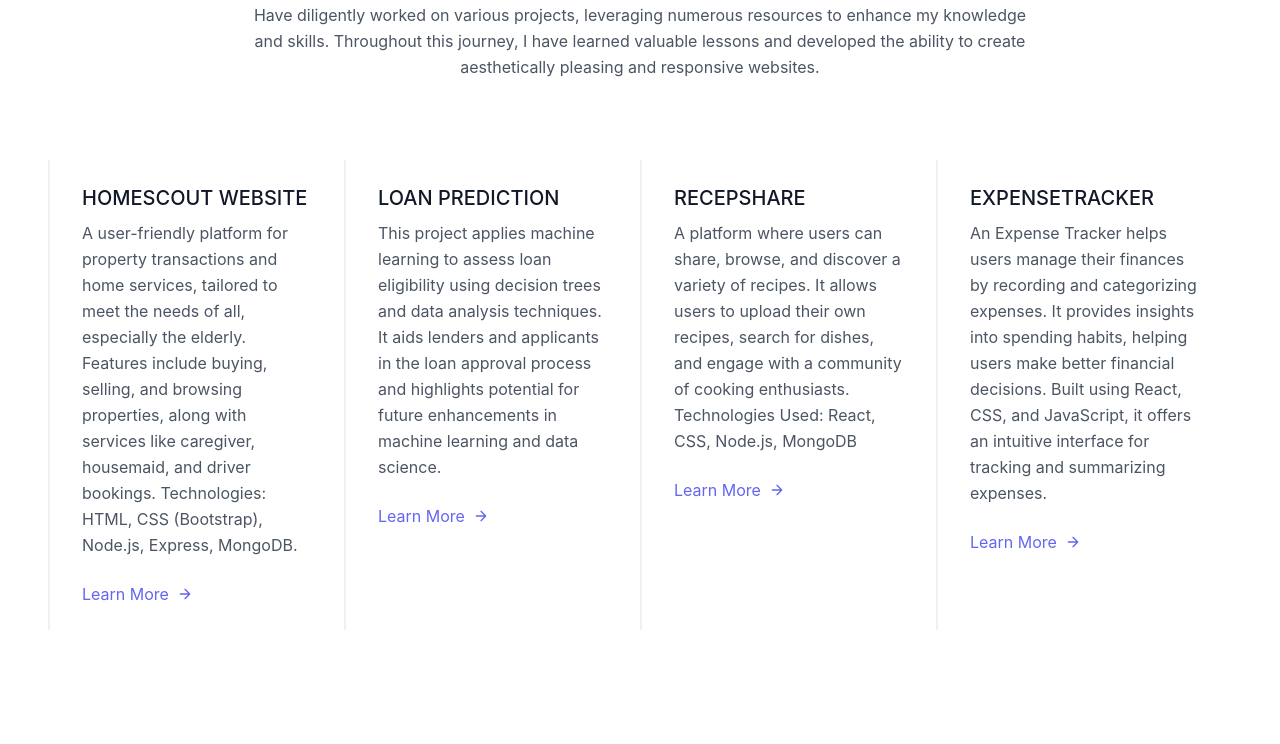
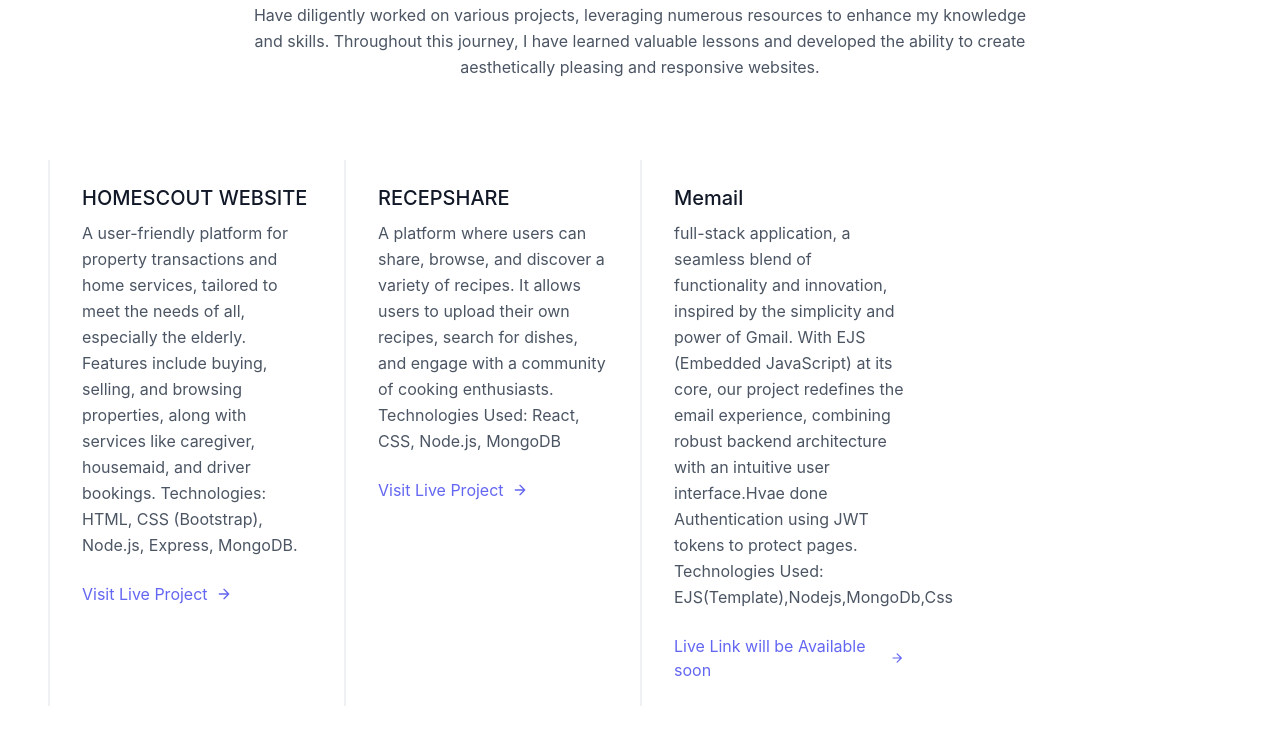
Before and after one commit to MuskanRehni/PersonalPortfolio, a plain HTML site: page projects.html in a window 1280 px wide. Shown: the part 318-1062 px from the top of the page. Drawn offline with nearby package versions, Linux system fonts and the light colour scheme.

Commit message:
Added live links to my project

```diff
--- a/projects.html
+++ b/projects.html
@@ -137,21 +137,15 @@ h2{
               <p class="leading-relaxed text-base mb-4">A user-friendly platform for property transactions and home services, tailored to meet the needs of all, especially the elderly. Features include buying, selling, and browsing properties, along with services like caregiver, housemaid, and driver bookings.
                 Technologies: HTML, CSS (Bootstrap), Node.js, Express, MongoDB.
                 </p>
-              <a class="text-indigo-500 inline-flex items-center">Learn More
+              <!-- <a class="text-indigo-500 inline-flex items-center">Learn More -->
+                <a href="https://homescout-1-z79j.onrender.com/ " target="_blank" class="text-indigo-500 inline-flex items-center">
+                  Visit Live Project
                 <svg fill="none" stroke="currentColor" stroke-linecap="round" stroke-linejoin="round" stroke-width="2" class="w-4 h-4 ml-2" viewBox="0 0 24 24">
                   <path d="M5 12h14M12 5l7 7-7 7"></path>
                 </svg>
               </a>
             </div>
-            <div class="xl:w-1/4 lg:w-1/2 md:w-full px-8 py-6 border-l-2 border-gray-200 border-opacity-60">
-              <h2 class="text-lg sm:text-xl text-gray-900 font-medium title-font mb-2">LOAN PREDICTION</h2>
-              <p class="leading-relaxed text-base mb-4">This project applies machine learning to assess loan eligibility using decision trees and data analysis techniques. It aids lenders and applicants in the loan approval process and highlights potential for future enhancements in machine learning and data science.</p>
-              <a class="text-indigo-500 inline-flex items-center">Learn More
-                <svg fill="none" stroke="currentColor" stroke-linecap="round" stroke-linejoin="round" stroke-width="2" class="w-4 h-4 ml-2" viewBox="0 0 24 24">
-                  <path d="M5 12h14M12 5l7 7-7 7"></path>
-                </svg>
-              </a>
-            </div>
+
             <div class="xl:w-1/4 lg:w-1/2 md:w-full px-8 py-6 border-l-2 border-gray-200 border-opacity-60">
               <h2 class="text-lg sm:text-xl text-gray-900 font-medium title-font mb-2">RECEPSHARE</h2>
               <p class="leading-relaxed text-base mb-4">
@@ -159,16 +153,21 @@ h2{
 
                 Technologies Used:
                 React, CSS, Node.js, MongoDB</p>
-              <a class="text-indigo-500 inline-flex items-center">Learn More
+                <a href="https://recipefull-zeta.vercel.app/login " target="_blank" class="text-indigo-500 inline-flex items-center">
+                  Visit Live Project
                 <svg fill="none" stroke="currentColor" stroke-linecap="round" stroke-linejoin="round" stroke-width="2" class="w-4 h-4 ml-2" viewBox="0 0 24 24">
                   <path d="M5 12h14M12 5l7 7-7 7"></path>
                 </svg>
               </a>
             </div>
             <div class="xl:w-1/4 lg:w-1/2 md:w-full px-8 py-6 border-l-2 border-gray-200 border-opacity-60">
-              <h2 class="text-lg sm:text-xl text-gray-900 font-medium title-font mb-2">EXPENSETRACKER</h2>
-              <p class="leading-relaxed text-base mb-4">An Expense Tracker helps users manage their finances by recording and categorizing expenses. It provides insights into spending habits, helping users make better financial decisions. Built using React, CSS, and JavaScript, it offers an intuitive interface for tracking and summarizing expenses.</p>
-              <a class="text-indigo-500 inline-flex items-center">Learn More
+              <h2 class="text-lg sm:text-xl text-gray-900 font-medium title-font mb-2">Memail</h2>
+              <p class="leading-relaxed text-base mb-4">full-stack application, a seamless blend of functionality and innovation, inspired by the simplicity and power of Gmail. With EJS (Embedded JavaScript) at its core, our project redefines the email experience, combining robust backend architecture with an intuitive user interface.Hvae done Authentication using JWT tokens to protect pages.
+
+                Technologies Used:
+                EJS(Template),Nodejs,MongoDb,Css
+              </p>
+              <a class="text-indigo-500 inline-flex items-center">Live Link will be Available soon
                 <svg fill="none" stroke="currentColor" stroke-linecap="round" stroke-linejoin="round" stroke-width="2" class="w-4 h-4 ml-2" viewBox="0 0 24 24">
                   <path d="M5 12h14M12 5l7 7-7 7"></path>
                 </svg>
```
